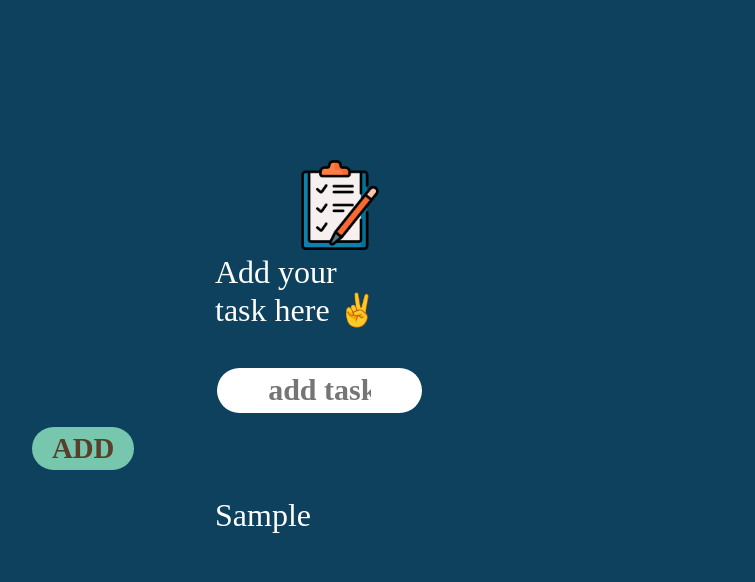
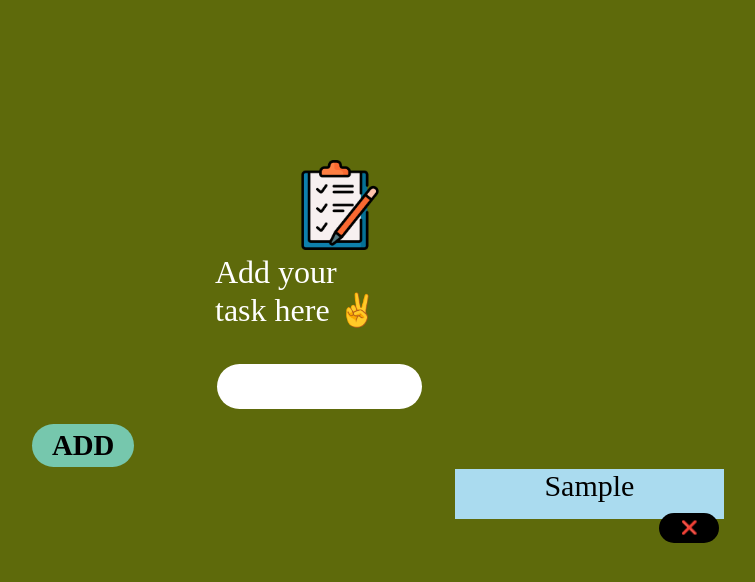
Before and after one commit to SrestMilan/Todo-App, a React (Create React App) app in the folder todo-app/: page / in a window 1280 px wide. Both pictures are taken after typing "Sample" into the empty fields and a click on the button "ADD". Shown: the top 582 px of the page, without its empty margins (377-1132 px from the left). Built offline with nearby package versions, Linux system fonts and the light colour scheme.

Commit message:
changes in color of button

```diff
--- a/todo-app/src/components/Form.js
+++ b/todo-app/src/components/Form.js
@@ -9,6 +9,7 @@ function Form({ onAddTask }) {
 
     const newTask = {
       task,
+      id: Date.now(),
     };
 
     onAddTask(newTask);
@@ -20,7 +21,7 @@ function Form({ onAddTask }) {
       <div>
         <input
           type="text"
-          placeholder="add task"
+          placeholder={task}
           value={task}
           onChange={(texts) => setTask(texts.target.value)}
         />
--- a/todo-app/src/components/Item.js
+++ b/todo-app/src/components/Item.js
@@ -1,7 +1,12 @@
 function Item({ listItem }) {
   return (
     <div className="taskList">
-      <p>{listItem.task}</p>
+      <li>
+        <div className="items">
+          <span>{listItem.task}</span>
+          <button className="delete">❌</button>
+        </div>
+      </li>
     </div>
   );
 }
--- a/todo-app/src/index.css
+++ b/todo-app/src/index.css
@@ -5,7 +5,7 @@
 }
 
 body {
-  background-color: #0e415d;
+  background-color: #5e6a0b;
 }
 
 .head {
@@ -28,7 +28,7 @@ p {
 
 .form {
   margin: auto;
-  margin-top: 1.5em;
+  margin-top: 1.3em;
   width: 40%;
   height: 7.5em;
 }
@@ -57,23 +57,35 @@ button {
   width: 20%;
   text-transform: uppercase;
   background-color: #76c7ad;
-  margin-left: 25px;
   font-size: 1.8rem;
   height: 1.5em;
   margin-top: 0.5em;
+  margin-left: 25px;
+  color: #000;
 }
 
 .taskList {
-  margin-left: auto;
+  margin-left: 52em;
   margin-right: auto;
-  margin-top: 1.5em;
-  width: 20%;
-  height: 2em;
-
-  list-style-type: none;
+  width: 21%;
+  height: 4em;
 }
 
-li {
+.taskList li {
   list-style-type: none;
+  font-size: 30px;
   text-align: center;
 }
+
+.items {
+  height: 50px;
+  background-color: #aadbef;
+}
+
+.delete {
+  width: 4.5em;
+  height: 30px;
+  margin-top: 10px;
+  margin-left: 15em;
+  background-color: black;
+}
```
